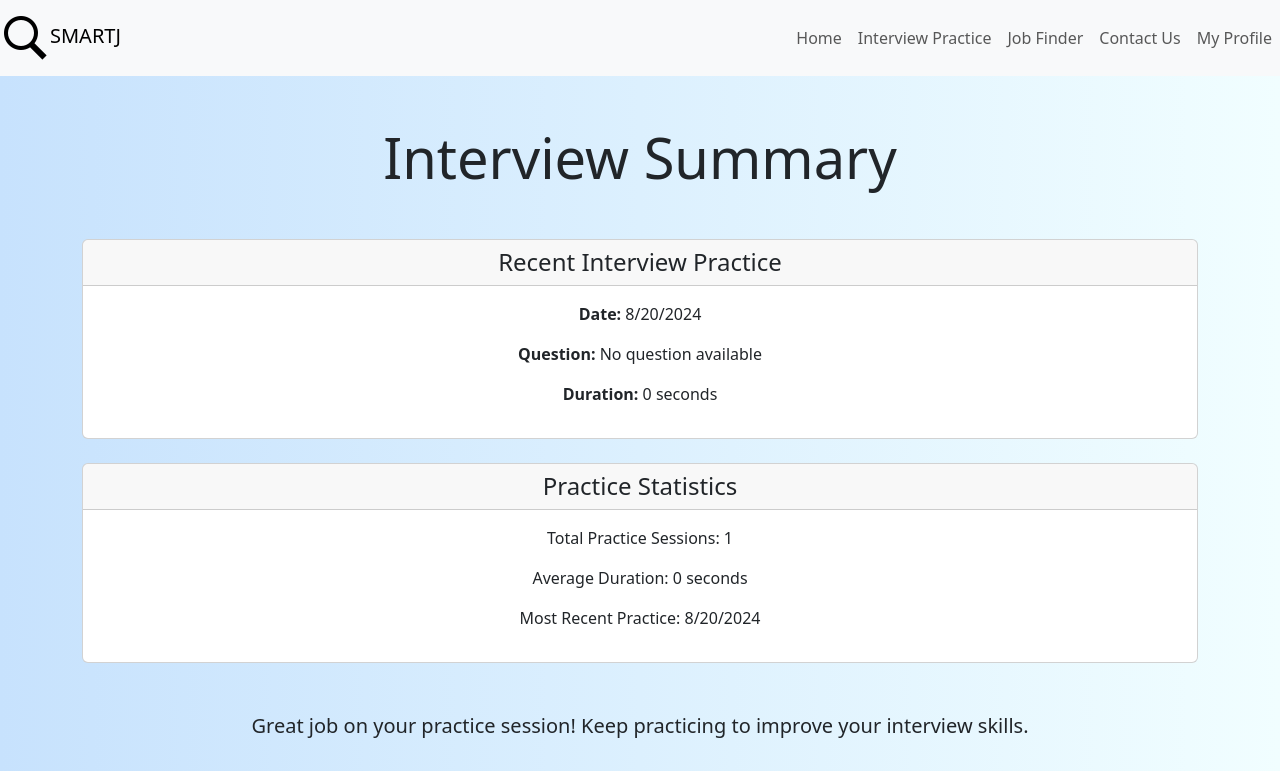
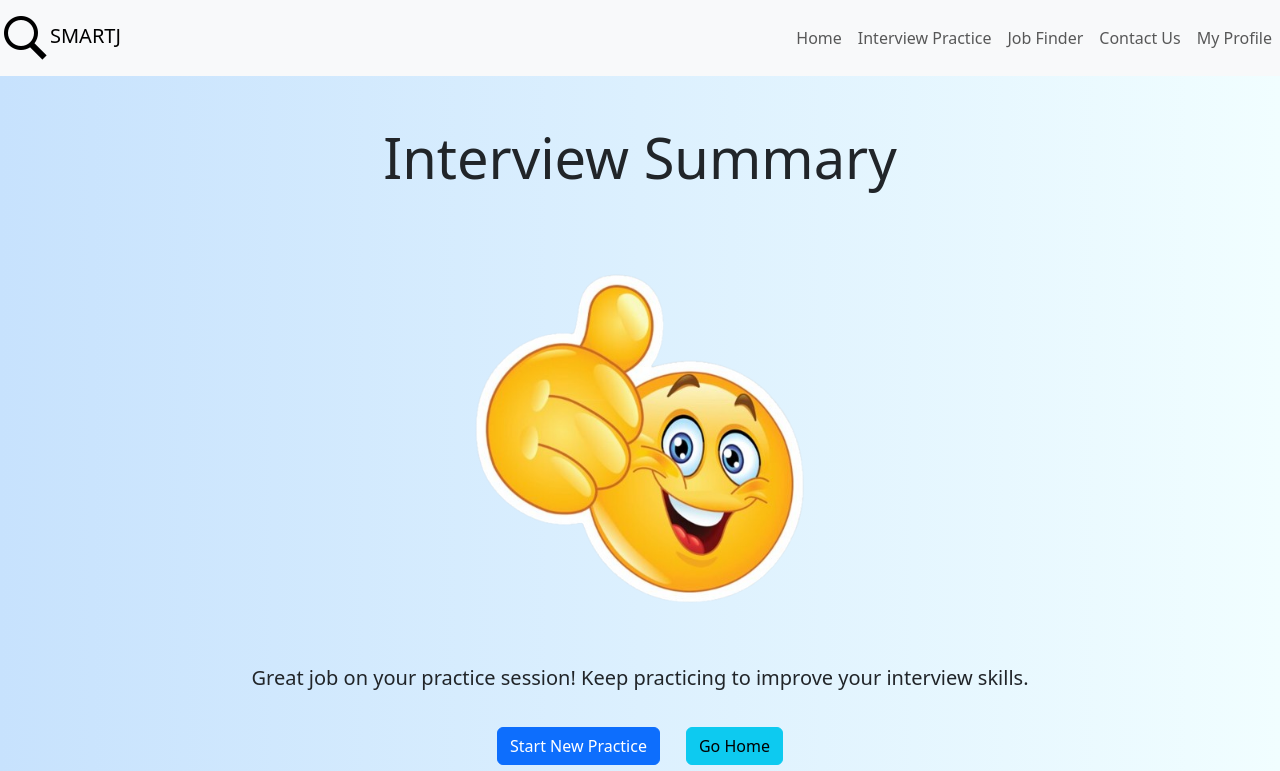
Before and after one commit to tyin363/SMARTJ, a React (Create React App) app: page /summary in a window 1280 px wide. Shown: the top 771 px of the page. Built offline with nearby package versions, Linux system fonts and the light colour scheme.

Commit message:
feat: Update SummaryPage (#64)
Updated SummaryPage to remove non-working features, and redirect to the interview settings page to do the interview practice again.

Co-authored-by: RusiruD <126373366+RusiruD@users.noreply.github.com>

```diff
--- a/src/pages/SummaryPage.js
+++ b/src/pages/SummaryPage.js
@@ -17,7 +17,9 @@ const SummaryPage = () => {
 
   // Navigate to the interview practice page
   const startNewInterview = () => {
-    navigate("/interview-practice");
+
+    navigate('/interview-settings');
+
   };
 
   // Navigate to the home page
@@ -30,53 +32,28 @@ const SummaryPage = () => {
       {/* Main title for the summary page */}
       <h1 className="display-4 text-center mb-5">Interview Summary</h1>
 
-      {/* Card displaying recent interview practice details */}
-      <div className="card mb-4">
-        <div className="card-header">
-          <h2 className="h4 mb-0">Recent Interview Practice</h2>
+      <div className="d-flex flex-column justify-content-center align-items-center">
+        <img
+          src="images/thumbsup.png"
+          width="400"
+          height="400"
+          className="mb-4"
+          alt="Thumbs Up"
+          style={{ objectFit: 'contain' }}
+        />
+        <p className="lead text-center mb-3">
+          Great job on your practice session! Keep practicing to improve your interview skills.
+        </p>
+        <div className="mt-2">
+          <button className="btn btn-primary me-3" onClick={startNewInterview}>
+            Start New Practice
+          </button>
+          <button className="btn btn-info" onClick={goHome}>
+            Go Home
+          </button>
         </div>
-        <div className="card-body">
-          <p>
-            <strong>Date:</strong> {interviewData.date}
-          </p>
-          <p>
-            <strong>Question:</strong> {interviewData.question}
-          </p>
-          <p>
-            <strong>Duration:</strong> {interviewData.duration} seconds
-          </p>
-        </div>
-      </div>
 
-      {/* Card displaying practice statistics */}
-      <div className="card mb-4">
-        <div className="card-header">
-          <h2 className="h4 mb-0">Practice Statistics</h2>
-        </div>
-        <div className="card-body">
-          <p>Total Practice Sessions: 1</p>
-          <p>Average Duration: {interviewData.duration} seconds</p>
-          <p>Most Recent Practice: {interviewData.date}</p>
-        </div>
-      </div>
 
-      {/* Section with buttons for user actions */}
-      <div className="text-center mt-5">
-        <p className="lead">
-          Great job on your practice session! Keep practicing to improve your
-          interview skills.
-        </p>
-        {/* Button to start a new practice session */}
-        <button
-          className="btn btn-primary mt-3 me-3"
-          onClick={startNewInterview}
-        >
-          Start New Practice
-        </button>
-        {/* Button to navigate back to the home page */}
-        <button className="btn btn-info mt-3" onClick={goHome}>
-          Go Home
-        </button>
       </div>
     </div>
   );
```
Also changed, not shown: public/images/thumbsup.png (added).
